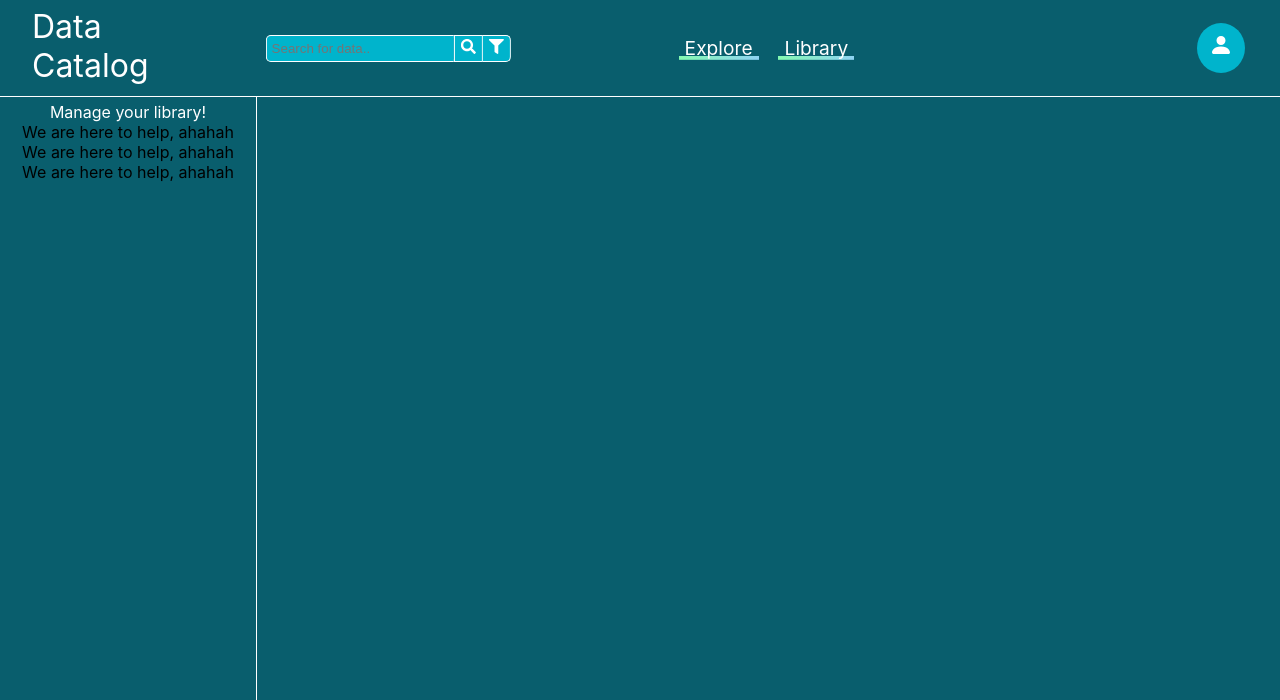
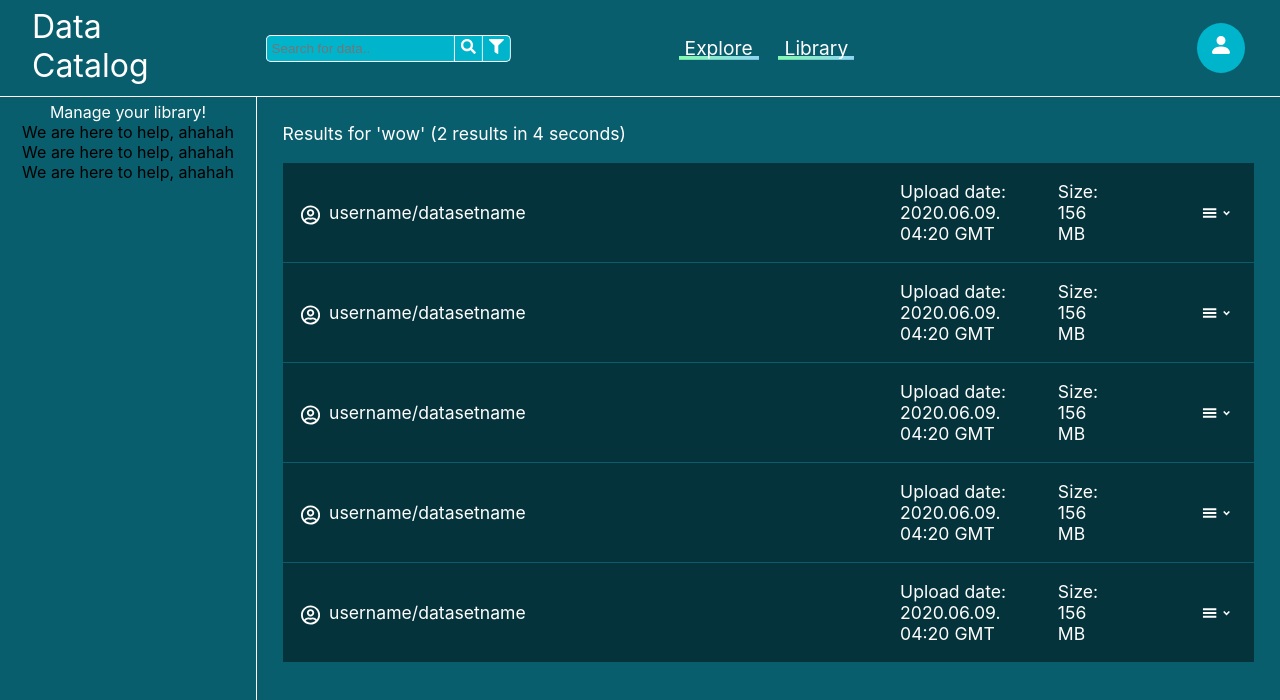
Before and after one commit to data-catalog/datacatalog-frontend, a React (Create React App) app: page / in a window 1280 px wide. Shown: the top 700 px of the page. Built offline with nearby package versions, Linux system fonts and the light colour scheme.

Commit message:
Main design completed

```diff
--- a/package.json
+++ b/package.json
@@ -12,8 +12,11 @@
     "axios": "^0.21.0",
     "install": "^0.13.0",
     "npm": "^6.14.8",
+    "rc-collapse": "^3.0.0",
     "rc-slider": "^9.6.2",
     "react": "^16.14.0",
+    "react-accessible-accordion": "^3.3.3",
+    "react-collapsible": "^2.8.1",
     "react-dom": "^16.14.0",
     "react-hook-form": "^6.10.1",
     "react-icons": "^3.11.0",
@@ -26,6 +29,7 @@
     "react-scripts": "^3.4.3",
     "react-spring": "^8.0.27",
     "react-sticky-box": "^0.9.3",
+    "react-table": "^7.6.2",
     "react-transition-group": "^4.4.1",
     "styled-components": "^5.2.0",
     "yup": "^0.29.3"
--- a/src/components/Global/Colors.js
+++ b/src/components/Global/Colors.js
@@ -8,4 +8,5 @@ export const Colors = {
   sidebar_color: '#007382',
   button_darker: '#0092A6',
   input_error: 'rgba(255, 0, 0, 0.8)',
+  font_color: '#FFFFFF',
 };
--- a/src/components/Main/Main.js
+++ b/src/components/Main/Main.js
@@ -1,5 +1,10 @@
 import React from 'react';
 import styled, { ThemeProvider } from 'styled-components';
+import Collapsible from 'react-collapsible';
+import { FaRegUserCircle } from 'react-icons/fa';
+import { GiHamburgerMenu } from 'react-icons/gi';
+import { RiArrowDropDownLine } from 'react-icons/ri';
+
 import Sidebar from '../Sidebar/Sidebar';
 import { Colors } from '../Global/Colors';
 
@@ -19,16 +24,119 @@ const Content = styled.div`
 
 const SearchInfo = styled.div`
   color: ${(props) => props.theme.white};
+  font-size: 110%;
+  margin-bottom: 2%;
 `;
 
 const MainSideContainer = styled.div`
   background-color: ${(props) => props.theme.back_color};
-  padding: 0.5% 0% 1% 1%;
+  padding: 2% 2% 2% 2%;
   flex: 1;
   display: flex;
   overflow: visible;
   flex-direction: column;
 `;
+
+const DetailsContainer = styled.div`
+  display: flex;
+  align-items: center;
+  justify-content: center;
+  flex-direction: column;
+`;
+
+const DetailsRow = styled.div`
+  min-width: 98%;
+  max-width: 98%;
+  background-color: ${(props) => props.theme.detail_color};
+  border: 1px solid ${(props) => props.theme.white};
+  border-top: none;
+  padding: 5px;
+  display: flex;
+`;
+
+const DetailsText = styled.span`
+  color: white;
+  font-size: 110%;
+`;
+
+const CustomHeader = styled.div`
+  background-color: ${(props) => props.theme.header_color};
+  color: ${(props) => props.theme.font_color};
+  cursor: pointer;
+  padding: 18px;
+  text-align: left;
+  border: none;
+  display: flex;
+  align-items: center;
+  border-bottom: 1px solid ${(props) => props.theme.back_color}; ;
+`;
+
+const HeaderOwnerIcon = styled(FaRegUserCircle)`
+  color: ${(props) => props.theme.white};
+  transform: translateY(5%);
+  font-size: 250%;
+`;
+
+const HeaderOwnerInfo = styled.div`
+  font-size: 110%;
+  margin-left: 1%;
+`;
+
+const HeaderUploadDate = styled.div`
+  font-size: 110%;
+  margin-left: 40%;
+`;
+
+const HeaderSize = styled.div`
+  font-size: 110%;
+  margin-left: 1%;
+`;
+
+const HeaderHamburger = styled(GiHamburgerMenu)`
+  color: ${(props) => props.theme.white};
+  font-size: 200%;
+  margin-left: 10%;
+`;
+
+const HeaderArrow = styled(RiArrowDropDownLine)`
+  color: ${(props) => props.theme.white};
+  font-size: 250%;
+`;
+
+const DataHeader = () => {
+  return (
+    <>
+      <CustomHeader>
+        <HeaderOwnerIcon />
+        <HeaderOwnerInfo>username/datasetname</HeaderOwnerInfo>
+        <HeaderUploadDate>Upload date: 2020.06.09. 04:20 GMT</HeaderUploadDate>
+        <HeaderSize>Size: 156 MB</HeaderSize>
+        <HeaderHamburger />
+        <HeaderArrow />
+      </CustomHeader>
+    </>
+  );
+};
+
+const DataDetails = () => {
+  return (
+    <DetailsContainer>
+      <DetailsRow>
+        <DetailsText>
+          Description goes here. The description is usually a really really long text so it is important to consider
+          that it will probably span a lot of rows. Description goes here. The description is usually a really really
+          long text so it is important to consider that it will probably span a lot of rows. Description goes here. The
+          description is usually a really really long text so it is important to consider that it will probably span a
+          lot of rows. Description goes here. The description is usually a really really long text so it is important to
+          consider that it will probably span a lot of rows.
+        </DetailsText>
+      </DetailsRow>
+      <DetailsRow>
+        <DetailsText>URL: https://www.example.com/exampleasset</DetailsText>
+      </DetailsRow>
+    </DetailsContainer>
+  );
+};
 
 const AppWrapper = () => {
   return (
@@ -43,11 +151,34 @@ const AppWrapper = () => {
   );
 };
 
+const InfoDiv = () => {
+  return (
+    <>
+      <Collapsible trigger={<DataHeader />}>
+        <DataDetails />
+      </Collapsible>
+      <Collapsible trigger={<DataHeader />}>
+        <DataDetails />
+      </Collapsible>
+      <Collapsible trigger={<DataHeader />}>
+        <DataDetails />
+      </Collapsible>
+      <Collapsible trigger={<DataHeader />}>
+        <DataDetails />
+      </Collapsible>
+      <Collapsible trigger={<DataHeader />}>
+        <DataDetails />
+      </Collapsible>
+    </>
+  );
+};
+
 const Main = () => {
   return (
     <MainSideContainer>
+      <SearchInfo>Results for &apos;wow&apos; (2 results in 4 seconds)</SearchInfo>
       <Content>
-        <SearchInfo />
+        <InfoDiv />
       </Content>
     </MainSideContainer>
   );
--- a/src/components/SettingsMenu/SettingsMenuStyled.js
+++ b/src/components/SettingsMenu/SettingsMenuStyled.js
@@ -73,4 +73,5 @@ export const OptionsHolder = styled.div`
   overflow: hidden;
   transition: height 300ms ease;
   z-index: 100;
+  color: ${(props) => props.theme.white};
 `;
--- a/src/context/AuthContext.js
+++ b/src/context/AuthContext.js
@@ -21,6 +21,8 @@ const AuthProvider = (props) => {
     localStorage.removeItem('access_token');
     localStorage.removeItem('user');
 
+    delete Api.defaults.headers.Authorization;
+
     setUser(null);
   };
 
--- a/src/index.css
+++ b/src/index.css
@@ -46,3 +46,13 @@ code {
 .ReactModal__Overlay--before-close{
   opacity: 0;
 }
+
+@keyframes fadein {
+  0% {
+      opacity: 0;
+  }
+
+  100% {
+      opacity: 1;
+  }
+}
```
Also changed, not shown: 1 other file (tests, documents, lock files or other folders).
